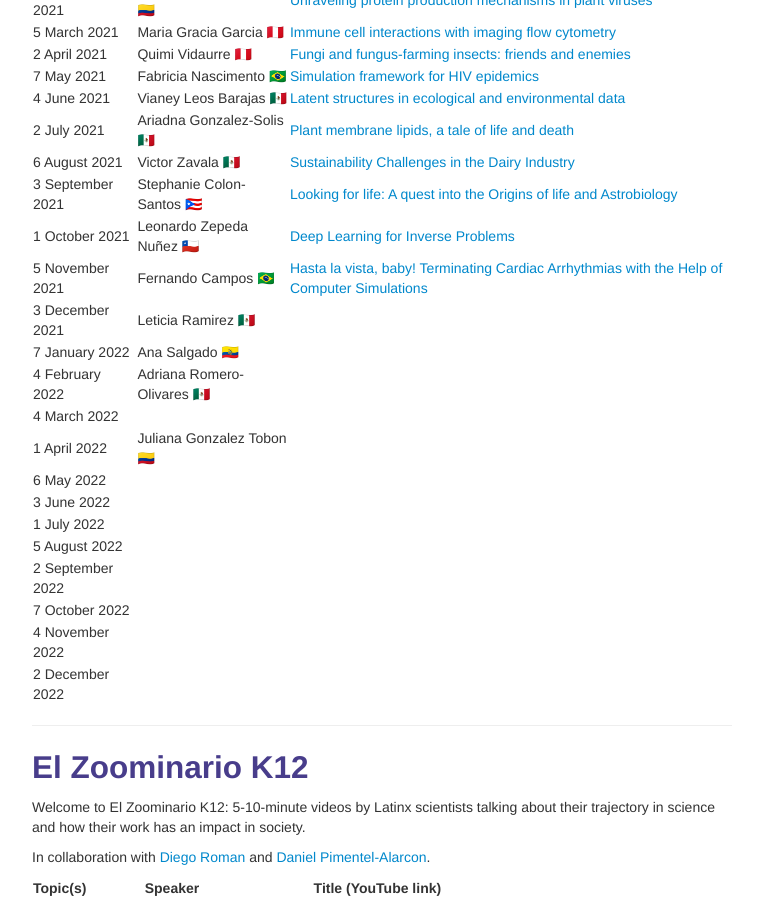
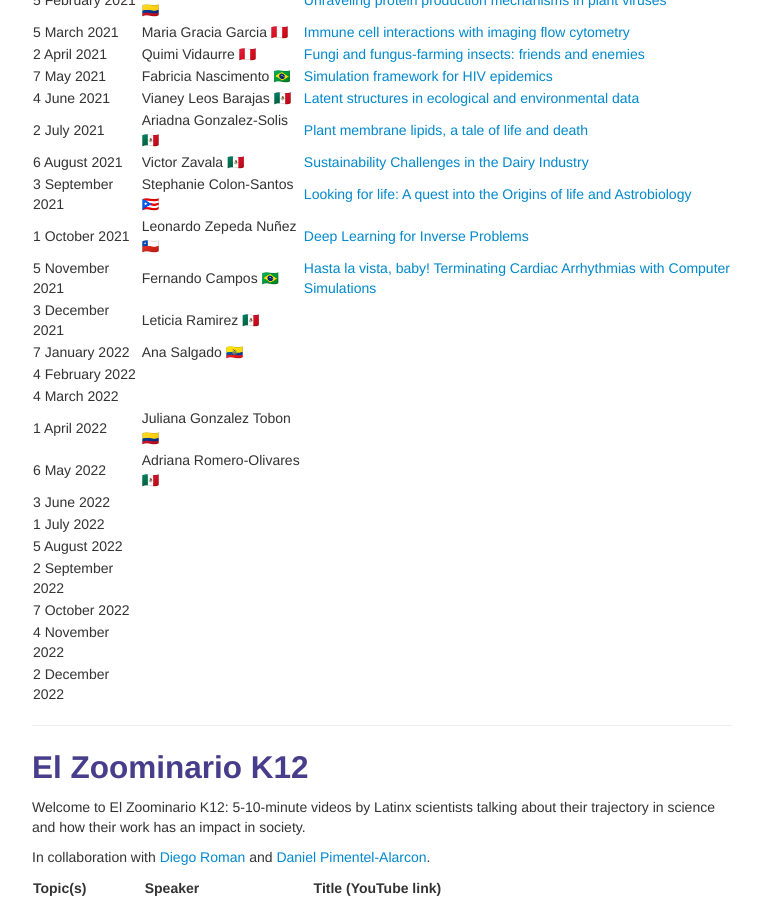
Before and after one commit to solislemuslab/solislemuslab.github.io, a Jekyll site: the page built from pages/talks.md, in a window 1280 px wide and 900 px high, scrolled down 3870 px. Shown: the whole window, without its empty margins (258-1017 px from the left). Built offline with Jekyll 4.4.1, drawn with Linux system fonts in a browser that asks for light colours.

Commit message:
changed zoominario talk

```diff
--- a/pages/talks.md
+++ b/pages/talks.md
@@ -265,13 +265,13 @@ Great! Please fill out [this google form](https://forms.gle/1kpZE1XrKe9YS9cHA)
 | 6 August 2021 | Victor Zavala 🇲🇽 | [Sustainability Challenges in the Dairy Industry](https://www.youtube.com/watch?v=0NxHs_YeHsI) |
 | 3 September 2021 | Stephanie Colon-Santos 🇵🇷 | [Looking for life: A quest into the Origins of life and Astrobiology](https://www.youtube.com/watch?v=NdSkt3ZYqLU)|
 | 1 October 2021 | Leonardo Zepeda Nuñez 🇨🇱 | [Deep Learning for Inverse Problems](https://youtu.be/BnhiYvPny6c) |
-| 5 November 2021 | Fernando Campos 🇧🇷 | [Hasta la vista, baby! Terminating Cardiac Arrhythmias with the Help of Computer Simulations](https://youtu.be/2wV4TRjUp90) |
+| 5 November 2021 | Fernando Campos 🇧🇷 | [Hasta la vista, baby! Terminating Cardiac Arrhythmias with Computer Simulations](https://youtu.be/2wV4TRjUp90) |
 | 3 December 2021 | Leticia Ramirez 🇲🇽 | |
 | 7 January 2022 | Ana Salgado 🇪🇨 | |
-| 4 February 2022 | Adriana Romero-Olivares 🇲🇽 | |
+| 4 February 2022 | | |
 | 4 March 2022 |  | |
 | 1 April 2022 | Juliana Gonzalez Tobon 🇨🇴 | |
-| 6 May 2022 |  | |
+| 6 May 2022 | Adriana Romero-Olivares 🇲🇽 | |
 | 3 June 2022 |  | |
 | 1 July 2022 |  | |
 | 5 August 2022 |  | |
```
